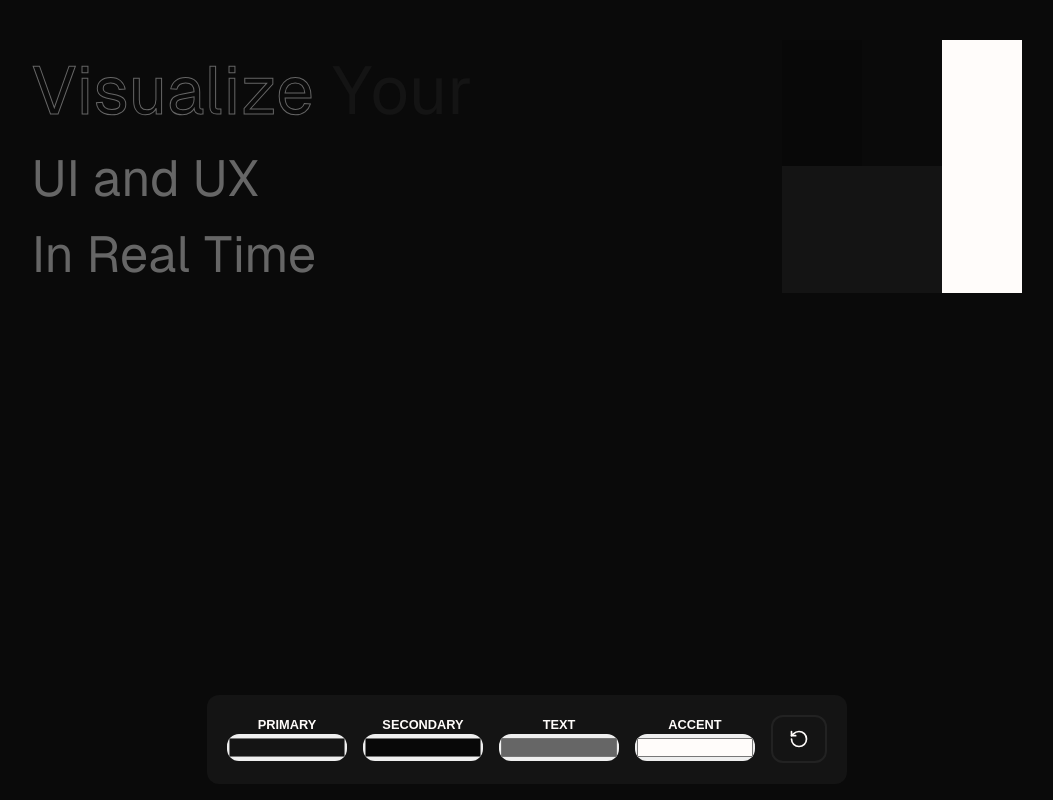
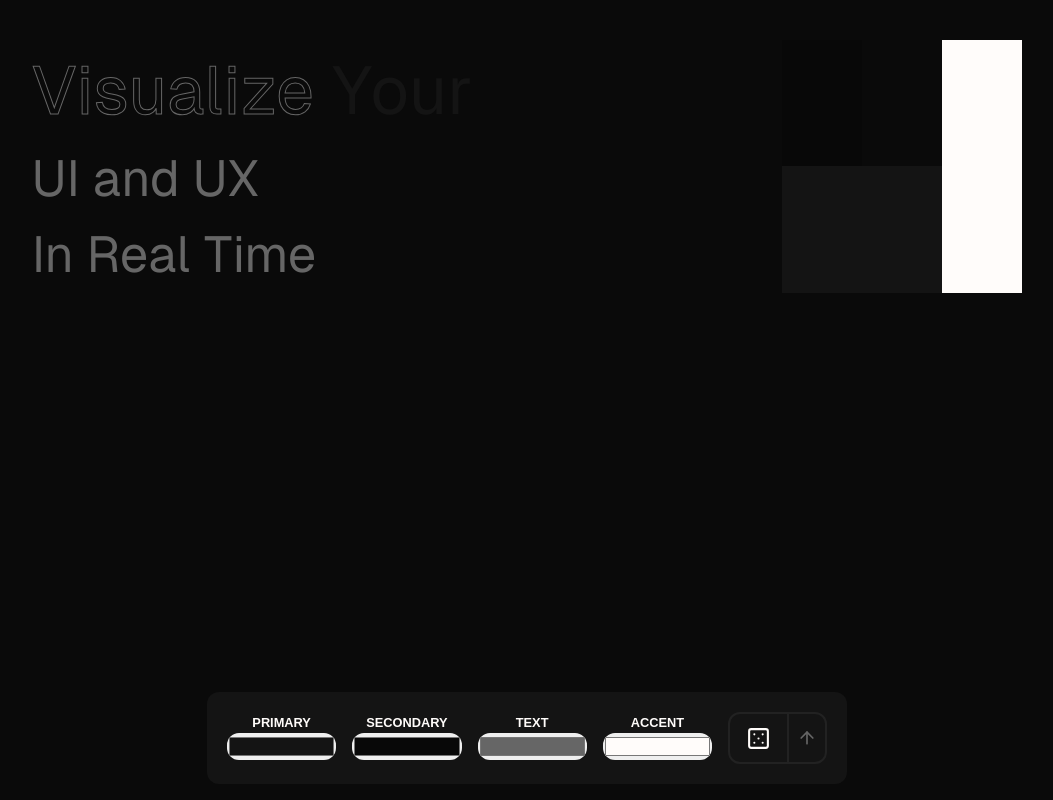
Before and after one commit to moki-moki/ui-vis, a Next.js app in the folder client/: page / in a window 1280 px wide. Shown: the whole page, without its empty margins (113-1166 px from the left). Built offline with nearby package versions, Linux system fonts and the light colour scheme.

Commit message:
chor: making dice component ui

```diff
--- a/client/app/globals.css
+++ b/client/app/globals.css
@@ -8,6 +8,7 @@
         --secondary-main: #080808;
         --border-color: #222222;
         --accent-main: #fffcfa;
+        --text-main: #666666;
 
         --background: #0a0a0a;
         --primary-color: #141414;
--- a/client/components/toolkit/color-picker.tsx
+++ b/client/components/toolkit/color-picker.tsx
@@ -5,22 +5,15 @@ import { ChangeEvent, useEffect } from 'react';
 import { useLocalStorage } from '@/hooks/useLocalStorage';
 
 import { Input } from '../ui/input';
+import { DEFAULT_COLORS } from '@/utils/colors';
 
 interface Props {
     label: string;
     type: 'primary' | 'secondary' | 'text' | 'accent';
 }
 
-const DEFAULT = {
-    'primary-color': '#141414',
-    'secondary-main': '#080808',
-    'secondary-color': '#080808',
-    'text-color': '#666666',
-    'accent-color': '#fffcfa',
-};
-
 const ColorPicker = ({ label, type }: Props) => {
-    const [colors, setColors] = useLocalStorage('colors', DEFAULT);
+    const [colors, setColors] = useLocalStorage('colors', DEFAULT_COLORS);
 
     const onChangeHandler = (e: ChangeEvent<HTMLInputElement>) => {
         document.documentElement.style.setProperty(
@@ -33,7 +26,6 @@ const ColorPicker = ({ label, type }: Props) => {
 
     useEffect(() => {
         const storedColors = localStorage.getItem('colors');
-
         if (storedColors) {
             document.documentElement.style.setProperty(
                 '--primary-color',
@@ -53,6 +45,8 @@ const ColorPicker = ({ label, type }: Props) => {
             );
         }
     }, []);
+
+    console.log(colors[`${type}-color`]);
 
     return (
         <div className={`relative w-full cursor-pointer rounded-xl`}>
--- /dev/null
+++ b/client/components/toolkit/dice.tsx
@@ -0,0 +1,39 @@
+'use client';
+
+import { ArrowUp, Dice5 } from 'lucide-react';
+import Button from '../ui/button';
+import { useState } from 'react';
+
+const Dice = () => {
+    const [colorMenu, setColorMenu] = useState<boolean>(false);
+
+    const menuToggler = () => setColorMenu((prev) => !prev);
+
+    return (
+        <div className="border-border-color border-2 rounded-xl flex justify-between items-center relative">
+            <Button
+                type="button"
+                className="h-12 bg-none px-4 py-2 text-accent-main border-r-2 border-border-color hover:bg-accent-main hover:text-text-main"
+            >
+                <Dice5 size={25} />
+            </Button>
+            <Button type="button" className="p-2" onClick={menuToggler}>
+                <ArrowUp size={20} />
+            </Button>
+
+            {colorMenu && (
+                <ul className="absolute p-2 -top-2 bg-primary-main rounded-xl border border-secondary-main -translate-y-full translate-x-1/2">
+                    <li>All</li>
+                    <li>Analogous</li>
+                    <li>Monochromatic</li>
+                    <li>Complementary</li>
+                    <li>Split Complementary</li>
+                    <li>Triadic</li>
+                    <li>Tetradic</li>
+                </ul>
+            )}
+        </div>
+    );
+};
+
+export default Dice;
--- a/client/components/toolkit/toolkit.tsx
+++ b/client/components/toolkit/toolkit.tsx
@@ -1,8 +1,5 @@
-import React from 'react';
-
 import ColorPicker from './color-picker';
-import Button from '../ui/button';
-import { RotateCcw } from 'lucide-react';
+import Dice from './dice';
 
 const Toolkit = () => {
     return (
@@ -12,12 +9,7 @@ const Toolkit = () => {
                 <ColorPicker label="Secondary" type="secondary" />
                 <ColorPicker label="Text" type="text" />
                 <ColorPicker label="Accent" type="accent" />
-                <Button
-                    type="button"
-                    className="h-12 bg-none px-4 py-2 border-border-color border-2 rounded-xl text-accent-main hover:bg-accent-main hover:text-text-color"
-                >
-                    <RotateCcw size={20} />
-                </Button>
+                <Dice />
             </div>
         </div>
     );
--- a/client/tailwind.config.ts
+++ b/client/tailwind.config.ts
@@ -19,6 +19,7 @@ export default {
                 'secondary-color': 'var(--secondary-color)',
                 'accent-color': 'var(--accent-color)',
                 'text-color': 'var(--text-color)',
+                'text-main': 'var(--text-main)',
             },
             fontSize: {
                 xs: '0.6rem',
--- /dev/null
+++ b/client/utils/colors.ts
@@ -0,0 +1,6 @@
+export const DEFAULT_COLORS = {
+    'primary-color': '#141414',
+    'secondary-color': '#080808',
+    'text-color': '#666666',
+    'accent-color': '#fffcfa',
+};
```
